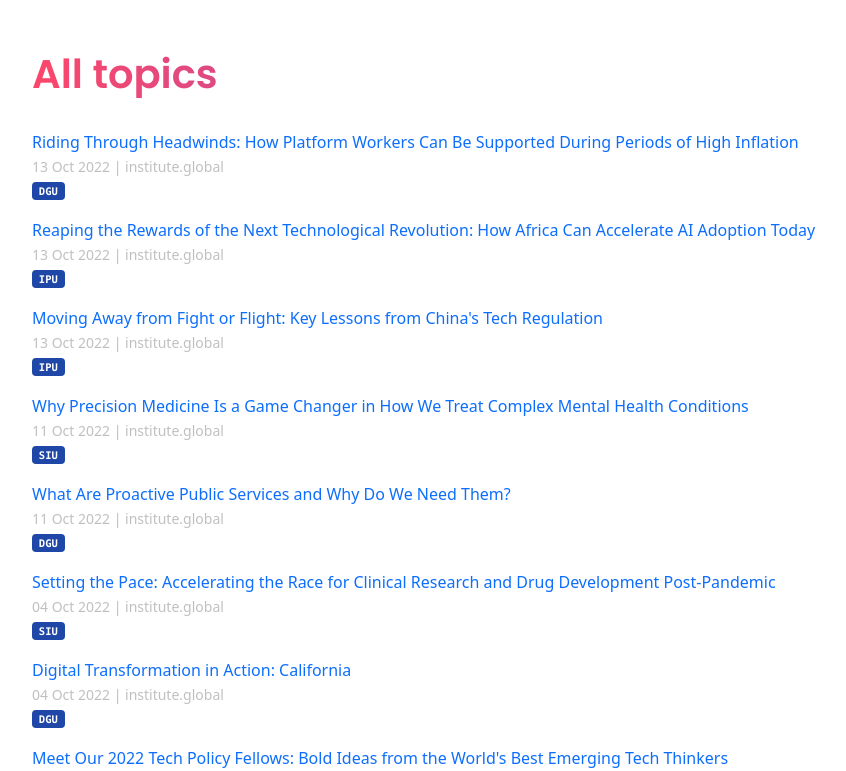
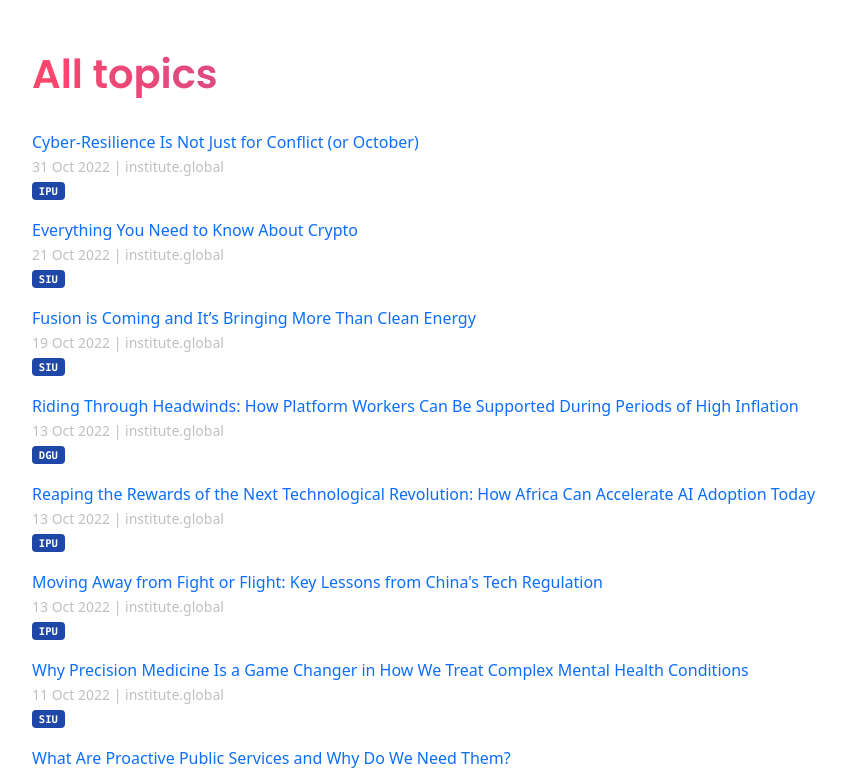
Before and after one commit to techpolicyio/techpolicyio.github.io, a Jekyll site: the page built from pages/home.md, in a window 1280 px wide and 900 px high, scrolled down 764 px, cut to the strip 129-900 px from the top of the window. Shown: the whole strip, without its empty margins (50-896 px from the left). Built offline with Jekyll 4.4.1, drawn with Linux system fonts in a browser that asks for light colours.

Commit message:
Update links.yml

```diff
--- a/_data/links.yml
+++ b/_data/links.yml
@@ -1534,3 +1534,15 @@
   url: https://institute.global/policy/moving-away-fight-or-flight-key-lessons-chinas-tech-regulation
   date: 2022-10-13
   unit: ipu
+- title: "Fusion is Coming and It’s Bringing More Than Clean Energy"
+  url: https://institute.global/policy/fusion-coming-and-its-bringing-more-clean-energy
+  date: 2022-10-19
+  unit: siu
+- title: "Everything You Need to Know About Crypto"
+  url: https://institute.global/policy/everything-you-need-know-about-crypto
+  date: 2022-10-21
+  unit: siu
+- title: "Cyber-Resilience Is Not Just for Conflict (or October)"
+  url: https://institute.global/policy/cyber-resilience-not-just-conflict-or-october
+  date: 2022-10-31
+  unit: ipu
```
